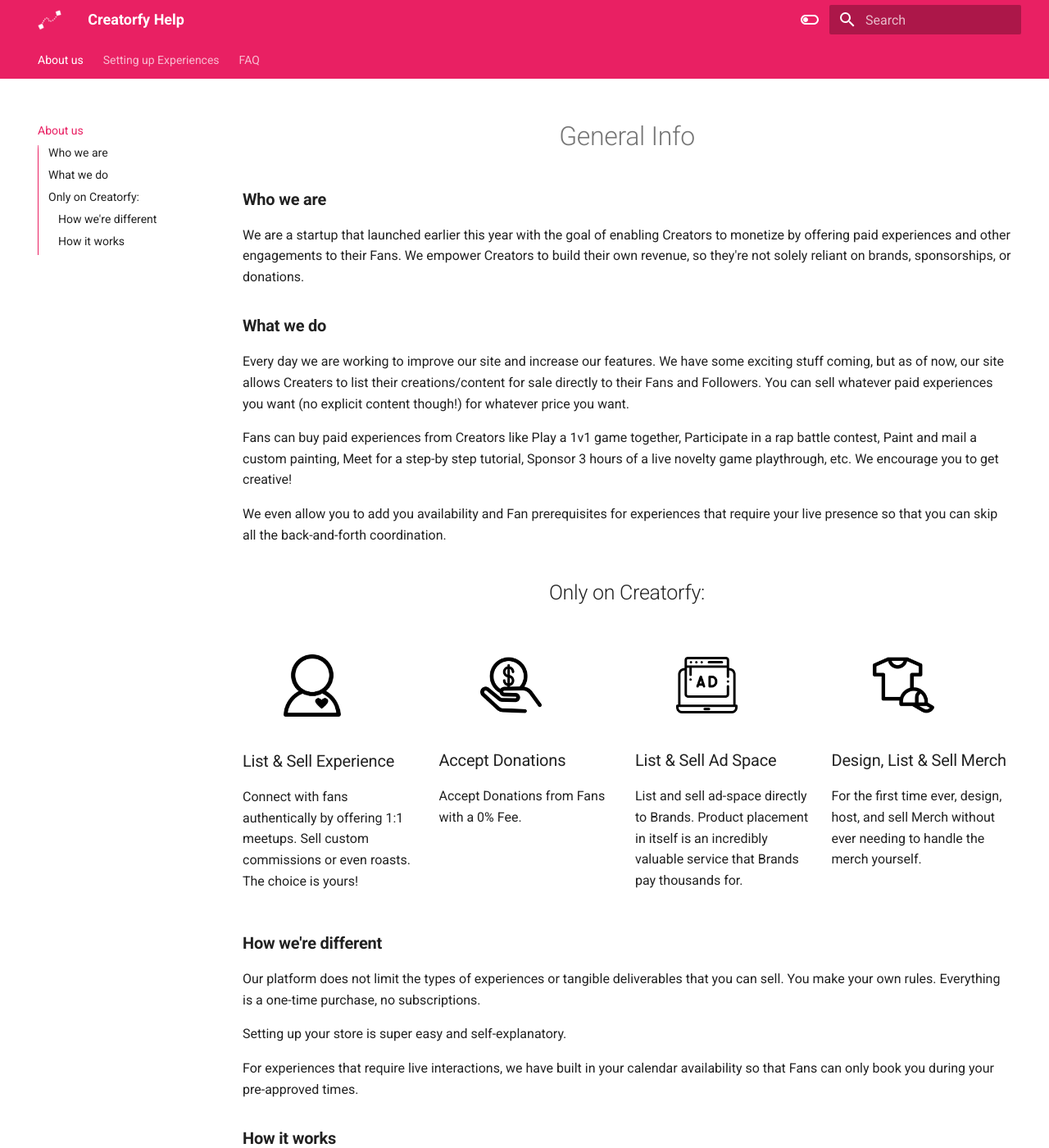
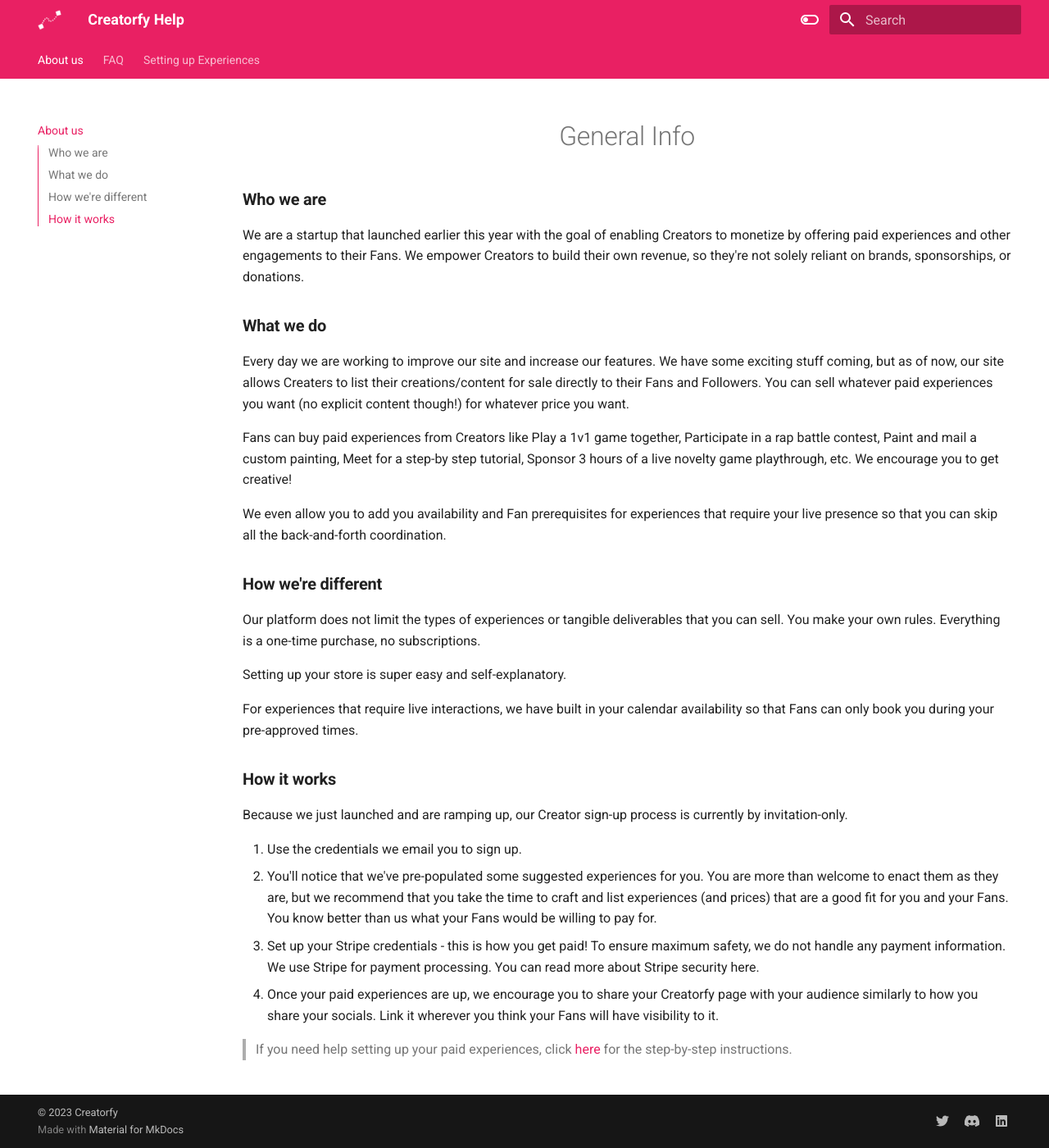
Before and after one commit to TheLastSultan/CreatorfyDocs, an MkDocs documentation site: the page built from docs/index.md, in a window 1280 px wide and 1400 px high. Shown: the whole window at 82% size. Built offline with MkDocs 1.6.1 and Material for MkDocs 9.7.7, drawn with Linux system fonts in a browser that asks for light colours.

Commit message:
Adding Docs

```diff
--- a/docs/index.md
+++ b/docs/index.md
@@ -10,48 +10,6 @@ Every day we are working to improve our site and increase our features. We have
 Fans can buy paid experiences from Creators like Play a 1v1 game together, Participate in a rap battle contest, Paint and mail a custom painting, Meet for a step-by step tutorial, Sponsor 3 hours of a live novelty game playthrough, etc. We encourage you to get creative!
 
 We even allow you to add you availability and Fan prerequisites for experiences that require your live presence so that you can skip all the back-and-forth coordination.
-
-## <center>Only on Creatorfy:</center>
-
-<br>
-<div style="display: grid; grid-template-columns: repeat(4, 1fr); column-gap: 20px;">
-  <div>
-    <img src="assets/follower.png" alt="List & Sell Experience" style="max-width: 70px; margin-left: 50px;">
-    <h3>List & Sell Experience</h3>
-    <p>Connect with fans
-       authentically by offering
-       1:1 meetups. Sell custom
-       commissions or even
-       roasts. The choice is
-       yours!</p>
-  </div>
-  <div>
-    <img src="assets/donation.png" alt="Accept Donations" style="max-width: 75px; margin-left: 50px;">
-    <h3>Accept Donations</h3>
-    <p>Accept Donations from
-       Fans with a 0% Fee.</p>
-  </div>
-  <div>
-    <img src="assets/ad.png" alt="List & Sell Ad Space" style="max-width: 75px; margin-left: 50px;">
-    <h3>List & Sell Ad Space</h3>
-    <p>List and sell ad-space
-       directly to Brands.
-       Product placement in
-       itself is an incredibly
-       valuable service that
-       Brands pay thousands
-       for.</p>
-  </div>
-  <div>
-    <img src="assets/merch.png" alt="Design, List & Sell Merch" style="max-width: 75px; margin-left: 50px;">
-    <h3>Design, List & Sell Merch</h3>
-    <p>For the first time ever,
-       design, host, and sell
-       Merch without ever
-       needing to handle the
-       merch yourself.</p>
-  </div>
-</div>
 
 ### **How we're different**
 Our platform does not limit the types of experiences or tangible deliverables that you can sell. You make your own rules. Everything is a one-time purchase, no subscriptions.
--- a/mkdocs.yml
+++ b/mkdocs.yml
@@ -29,8 +29,8 @@ theme:
       accent: pink
 nav:
   - About us: index.md
+  - FAQ: FAQS.md
   - Setting up Experiences: ExperienceGuide.md
-  - FAQ: FAQS.md
 plugins:
   - search
   - social
```
Also changed, not shown: docs/assets/discord.png (deleted), docs/assets/discord.svg (deleted), docs/assets/faq.png (deleted), 3 other files.
